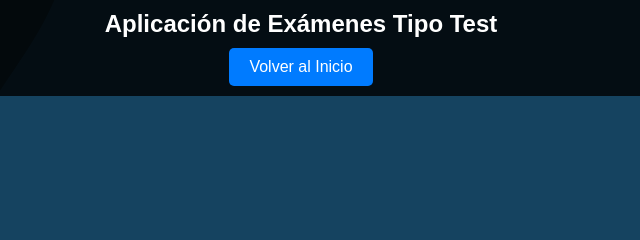
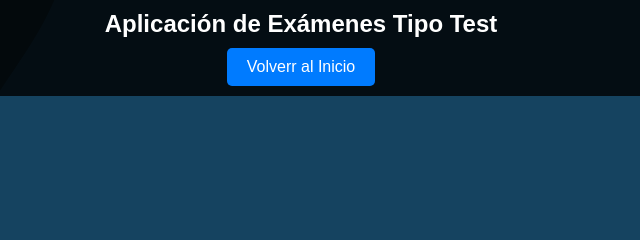
Before and after one commit to naachoo23/proyecto, a plain HTML site: page html/administrador.html in a window 1280 px wide. Shown: the top 240 px of the page, 339-979 px from the left. Drawn offline with Linux system fonts and the light colour scheme.

Commit message:
mas mas mas

```diff
--- a/html/administrador.html
+++ b/html/administrador.html
@@ -107,7 +107,7 @@
 <body>
     <header>
         <h1>Aplicación de Exámenes Tipo Test</h1>
-        <button type="button" id="inicio" onclick="location.href='index.html'">Volver al Inicio</button>
+        <button type="button" id="inicio" onclick="location.href='index.html'">Volverr al Inicio</button>
     </header>
     <main>
         <div class="container">
```
